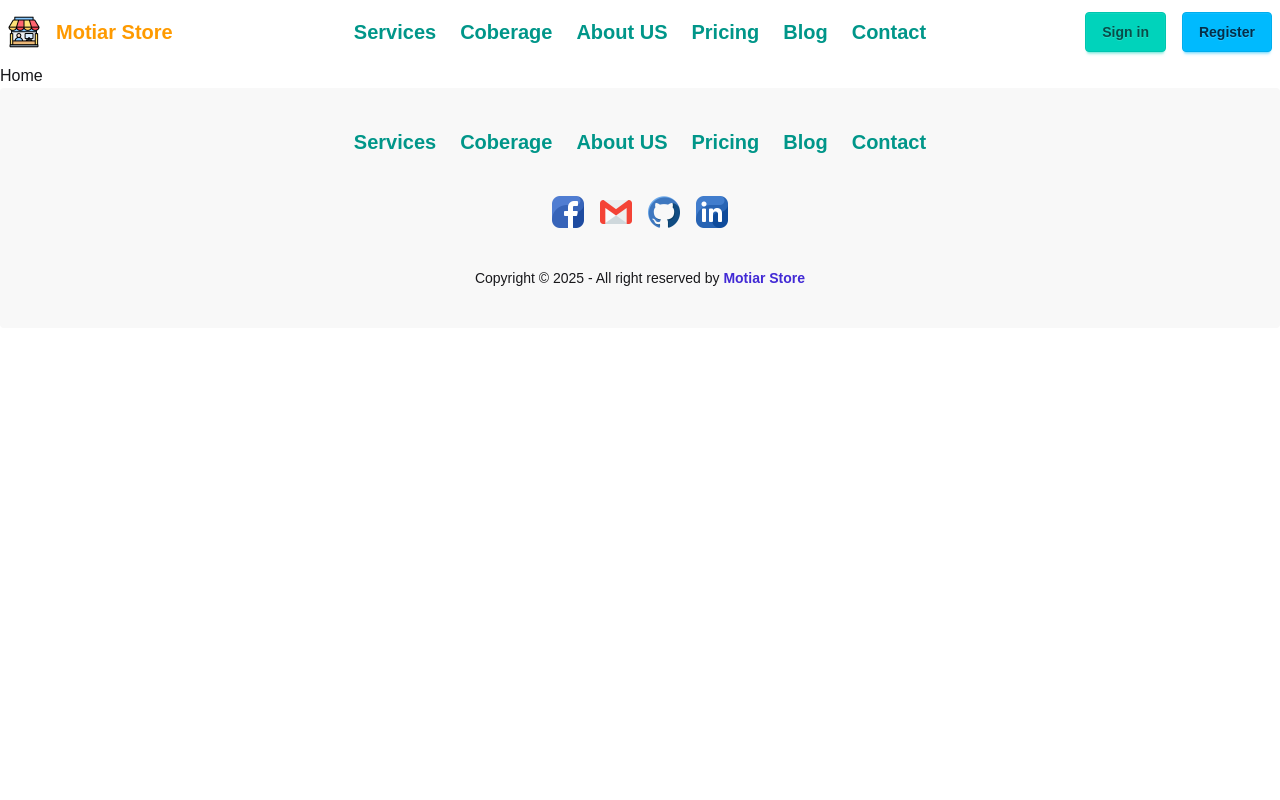
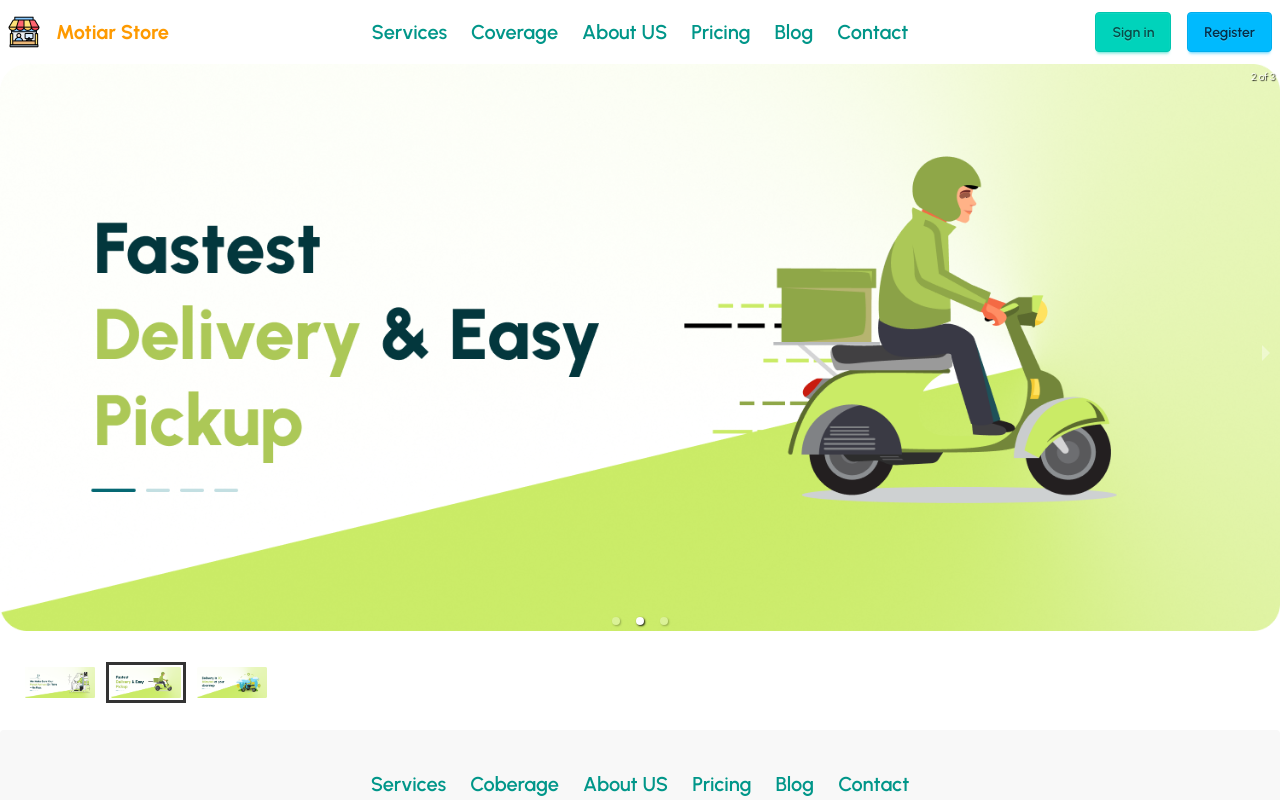
Before and after one commit to mehedihasanshohan/motiar-store-client, a React (Vite) app: page / in a window 1280 px wide. Shown: the top 800 px of the page. Built offline with nearby package versions, Linux system fonts and the light colour scheme.

Commit message:
added banner carousel section

```diff
--- a/package.json
+++ b/package.json
@@ -13,6 +13,7 @@
     "@tailwindcss/vite": "^4.1.17",
     "react": "^19.2.0",
     "react-dom": "^19.2.0",
+    "react-responsive-carousel": "^3.2.23",
     "react-router": "^7.9.6",
     "tailwindcss": "^4.1.17"
   },
--- a/src/index.css
+++ b/src/index.css
@@ -1,7 +1,15 @@
+@import url('https://fonts.googleapis.com/css2?family=Urbanist:ital,wght@0,100..900;1,100..900&display=swap');
 @import "tailwindcss";
-@plugin "daisyui";
+@plugin "daisyui" {
+  themes:light --default;
+};
 
-@import url('https://fonts.googleapis.com/css2?family=Urbanist:ital,wght@0,100..900;1,100..900&display=swap');
+@plugin "daisyui/theme" {
+  name: "light";
+  default: true;
+  --color-primary: #CAEB66;
+  --color-secondary: #03373D;
+}
 
 body {
   font-family: "Urbanist", sans-serif;
--- a/src/layout/RootLayout.jsx
+++ b/src/layout/RootLayout.jsx
@@ -5,7 +5,7 @@ import Footer from '../pages/shared/footer/Footer'
 
 const RootLayout = () => {
   return (
-    <div>
+    <div className='max-w-7xl mx-auto'>
       <Navbar></Navbar>
       <Outlet></Outlet>
       <Footer></Footer>
--- /dev/null
+++ b/src/pages/home/Banner/Banner.jsx
@@ -0,0 +1,28 @@
+import React from 'react'
+import "react-responsive-carousel/lib/styles/carousel.min.css"; // requires a loader
+import { Carousel } from 'react-responsive-carousel';
+import bannerImg1 from '/assets/banner/banner1.png'
+import bannerImg2 from '/assets/banner/banner2.png'
+import bannerImg3 from '/assets/banner/banner3.png'
+
+
+const Banner = () => {
+  return (
+     <Carousel
+       autoPlay={true}
+       infiniteLoop={true}
+     >
+        <div>
+            <img src={bannerImg1} />
+        </div>
+        <div>
+            <img src={bannerImg2} />
+        </div>
+        <div>
+            <img src={bannerImg3} />
+        </div>
+    </Carousel>
+  )
+}
+
+export default Banner
--- a/src/pages/home/Home/Home.jsx
+++ b/src/pages/home/Home/Home.jsx
@@ -1,8 +1,11 @@
 import React from 'react'
+import Banner from '../Banner/Banner'
 
 const Home = () => {
   return (
-    <div>Home</div>
+    <div>
+      <Banner></Banner>
+    </div>
   )
 }
 
--- a/src/pages/shared/footer/Footer.jsx
+++ b/src/pages/shared/footer/Footer.jsx
@@ -1,9 +1,9 @@
 import React from 'react'
 import { Link } from 'react-router'
-import github from '/public/assets/github.png'
-import linkedin from '/public/assets/linkedin.png'
-import gmail from '/public/assets/gmail.png'
-import fb from '/public/assets/facebook.png'
+import github from '/assets/github.png'
+import linkedin from '/assets/linkedin.png'
+import gmail from '/assets/gmail.png'
+import fb from '/assets/facebook.png'
 
 const Footer = () => {
   return (
@@ -18,10 +18,10 @@ const Footer = () => {
         </ul>
   <nav>
     <div className="grid grid-flow-col gap-4">
-      <Link><img className='w-8 h-8' src={fb} alt="" /></Link>
-      <Link><img className='w-8 h-8' src={gmail} alt="" /></Link>
-      <Link><img className='w-8 h-8' src={github} alt="" /></Link>
-      <Link><img className='w-8 h-8' src={linkedin} alt="" /></Link>
+      <a href='https://www.facebook.com/profile.php?id=100007820023284' target='_blank'><img className='w-8 h-8' src={fb} alt="" /></a>
+      <a href='' target='_blank'><img className='w-8 h-8' src={gmail} alt="" /></a>
+      <a href='https://github.com/mehedihasanshohan' target='_blank'><img className='w-8 h-8' src={github} alt="" /></a>
+      <a href='https://www.linkedin.com/in/mehedihasanshohan/' target='_blank'><img className='w-8 h-8' src={linkedin} alt="" /></a>
     </div>
   </nav>
   <aside>
--- a/src/pages/shared/navbar/Navbar.jsx
+++ b/src/pages/shared/navbar/Navbar.jsx
@@ -14,12 +14,12 @@ const Navbar = () => {
       <ul
         tabIndex="-1"
         className="menu menu-sm dropdown-content bg-base-100 rounded-box z-1 mt-3 w-52 p-2 shadow">
-        <li><Link>Services</Link></li>
-        <li><Link>Coberage</Link></li>
-        <li><Link>About US</Link></li>
-        <li><Link>Pricing</Link></li>
-        <li><Link>Blog</Link></li>
-        <li><Link>Contact</Link></li>
+        <li><Link to='/services'>Services</Link></li>
+        <li><Link to='/coverage'>Coverage</Link></li>
+        <li><Link to='/about-us'>About US</Link></li>
+        <li><Link to='/pricing'>Pricing</Link></li>
+        <li><Link to='/blog'>Blog</Link></li>
+        <li><Link to='/contact'>Contact</Link></li>
       </ul>
     </div>
     <img src={logo} className='w-8 h-8' alt="" />
@@ -27,12 +27,12 @@ const Navbar = () => {
   </div>
   <div className="navbar-center hidden lg:flex">
     <ul className="text-xl text-teal-600 flex justify-center items-center gap-6 font-semibold px-1">
-      <li><Link>Services</Link></li>
-      <li><Link>Coberage</Link></li>
-      <li><Link>About US</Link></li>
-      <li><Link>Pricing</Link></li>
-      <li><Link>Blog</Link></li>
-      <li><Link>Contact</Link></li>
+      <li><Link to='/services'>Services</Link></li>
+      <li><Link to='/coverage'>Coverage</Link></li>
+      <li><Link to='/about-us'>About US</Link></li>
+      <li><Link to='/pricing'>Pricing</Link></li>
+      <li><Link to='/blog'>Blog</Link></li>
+      <li><Link to='/contact'>Contact</Link></li>
     </ul>
   </div>
   <div className="navbar-end">
```
Also changed, not shown: 1 other file (tests, documents, lock files or other folders).
